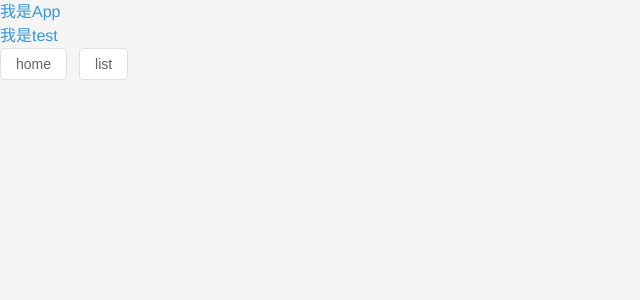
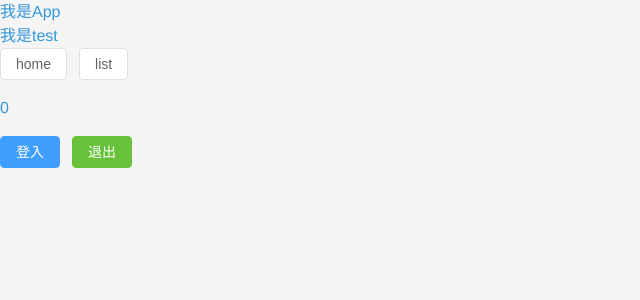
Before and after one commit to Chang-Shih-Yung/VUE3.Learning, a Vue app: page / in a window 1280 px wide. Shown: the top 300 px of the page, without its empty margins (0-640 px from the left). Built offline with nearby package versions, Linux system fonts and the light colour scheme.

Commit message:
pinia與持久化建構

```diff
--- a/package.json
+++ b/package.json
@@ -14,8 +14,10 @@
     "lint-staged": "lint-staged"
   },
   "dependencies": {
+    "axios": "^1.7.2",
     "element-plus": "^2.7.6",
     "pinia": "^2.1.7",
+    "pinia-plugin-persistedstate": "^3.2.1",
     "vue": "^3.4.29",
     "vue-router": "^4.3.3"
   },
--- a/src/App.vue
+++ b/src/App.vue
@@ -1,4 +1,5 @@
 <script setup>
+import { useUerStore } from '@/stores'
 import { useRouter } from 'vue-router'
 // import { useRoute } from 'vue-router'
 //獲取當前路由參數（內部細項目）
@@ -13,6 +14,7 @@ const home = () => {
 const list = () => {
   router.push('/list')
 }
+const userStore = useUerStore()
 </script>
 
 <template>
@@ -20,6 +22,9 @@ const list = () => {
   <TestDemo></TestDemo>
   <el-button @click="home">home</el-button>
   <el-button @click="list">list</el-button>
+  <p>{{ userStore.token }}</p>
+  <el-button type="primary" @click="userStore.setToken('fgrve1387489342343224')">登入</el-button>
+  <el-button type="success" @click="userStore.removeToken()">退出</el-button>
 </template>
 
 <style scoped></style>
--- a/src/main.js
+++ b/src/main.js
@@ -1,13 +1,11 @@
 import { createApp } from 'vue'
-import { createPinia } from 'pinia'
-
 import App from './App.vue'
 import router from './router'
+import pinia from './stores/index'
 import '@/assets/main.scss'
 
 const app = createApp(App)
-
-app.use(createPinia())
 app.use(router)
+app.use(pinia)
 
 app.mount('#app')
--- /dev/null
+++ b/src/stores/index.js
@@ -0,0 +1,15 @@
+import { createPinia } from 'pinia'
+import persist from 'pinia-plugin-persistedstate'
+
+const pinia = createPinia()
+pinia.use(persist)
+
+export default pinia
+
+// import { useUserStore } from './modules/user'
+// export { useUserStore }
+
+//上面兩行等價於下面這行
+//接收user模塊的所有按需導出
+//從此別的模塊引入只需要寫import { xxx } from '@/stores'
+export * from './modules/user'
--- /dev/null
+++ b/src/stores/modules/user.js
@@ -0,0 +1,20 @@
+import { ref, computed } from 'vue'
+import { defineStore } from 'pinia'
+
+//用戶模塊 ex:token setToken removeToken
+export const useUerStore = defineStore(
+  'bigUser',
+  () => {
+    const token = ref(0)
+    const doubleCount = computed(() => token.value * 2)
+    function setToken(newToken) {
+      token.value = newToken
+    }
+    function removeToken() {
+      token.value = ''
+    }
+
+    return { token, doubleCount, removeToken, setToken }
+  },
+  { persist: true } //加入持久化配置
+)
```
Also changed, not shown: src/stores/counter.js (deleted, +0 -12 lines), 1 other file (tests, documents, lock files or other folders).
